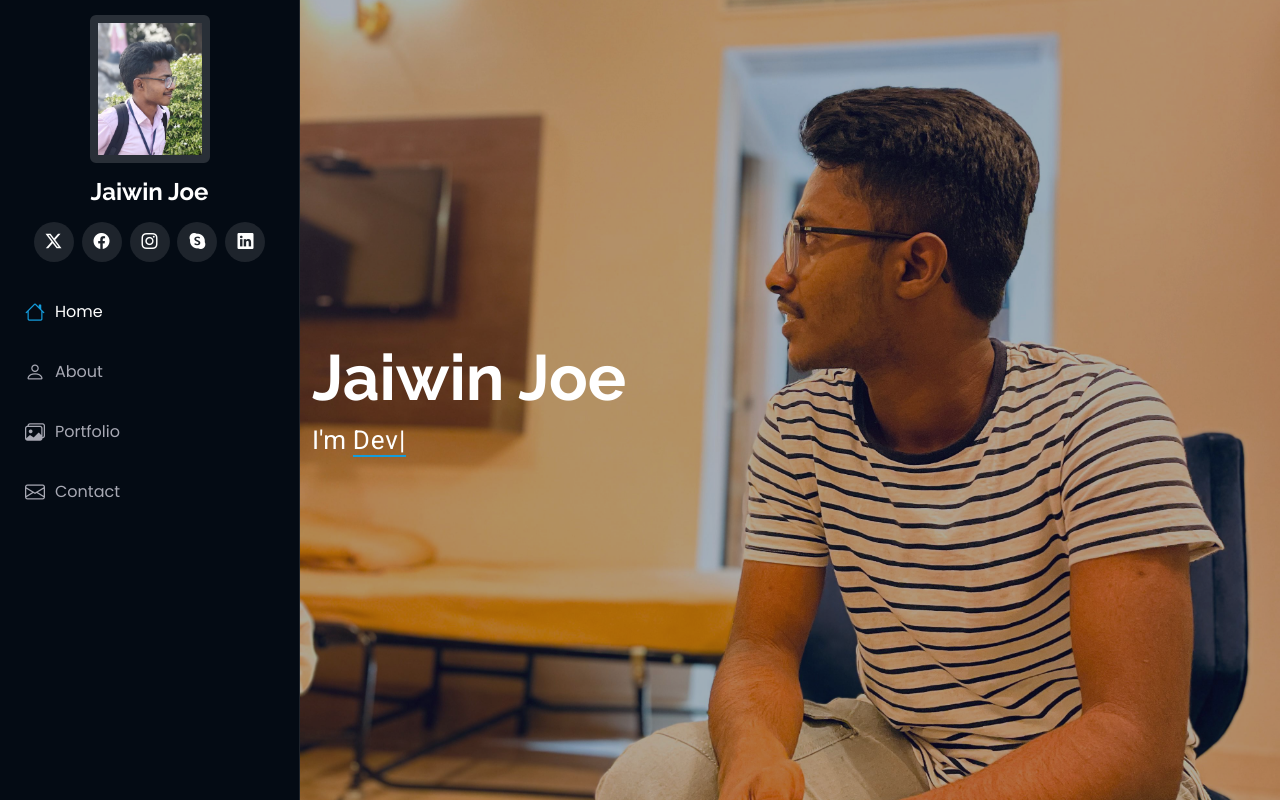
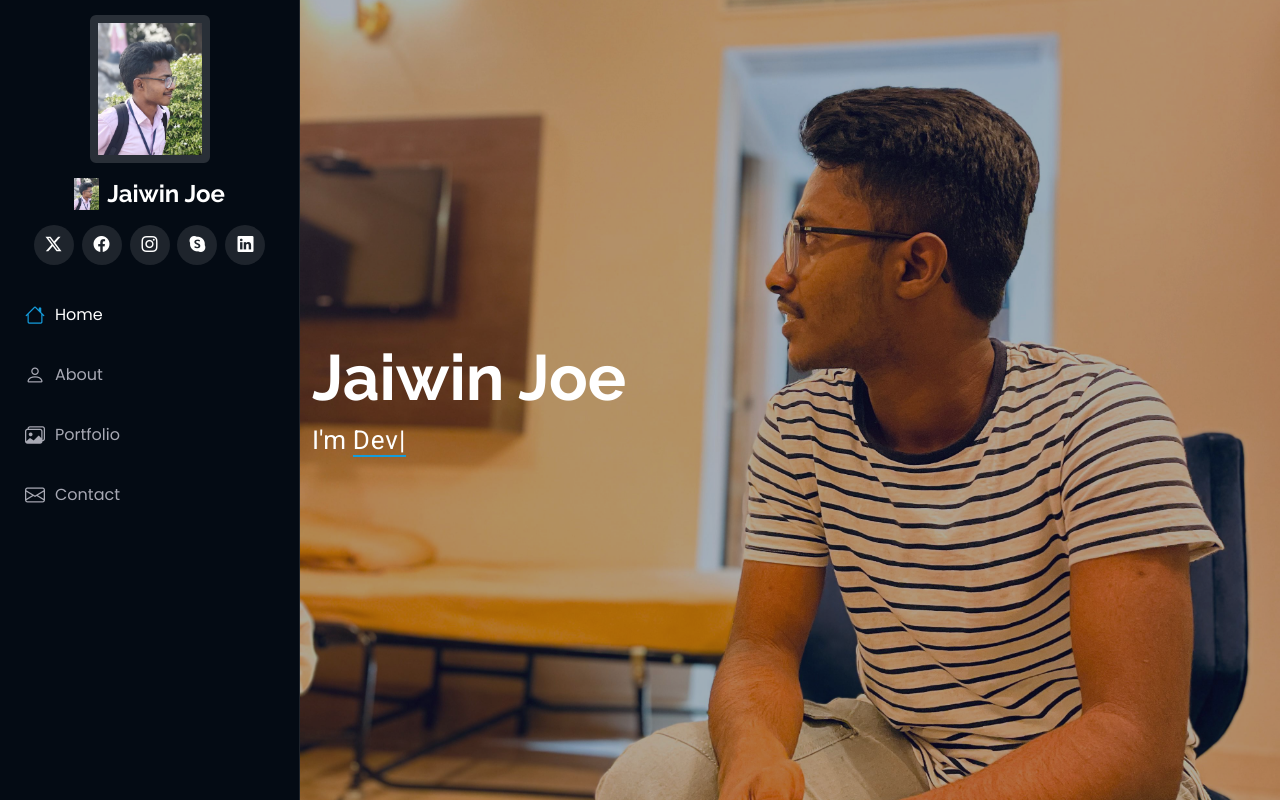
Before and after one commit to jaiwinjoe/jaiwin, a plain HTML site: page index.html in a window 1280 px wide. Shown: the top 802 px of the page. Drawn offline with Linux system fonts and the light colour scheme.

Commit message:
Update index.html

```diff
--- a/index.html
+++ b/index.html
@@ -47,7 +47,7 @@
 
     <a href="index.html" class="logo d-flex align-items-center justify-content-center">
       <!-- Uncomment the line below if you also wish to use an image logo -->
-      <!-- <img src="assets/img/logo.png" alt=""> -->
+      <img src="assets/img/my-profile-img.jpeg" alt="">
       <h1 class="sitename">Jaiwin Joe</h1>
     </a>
 
```
